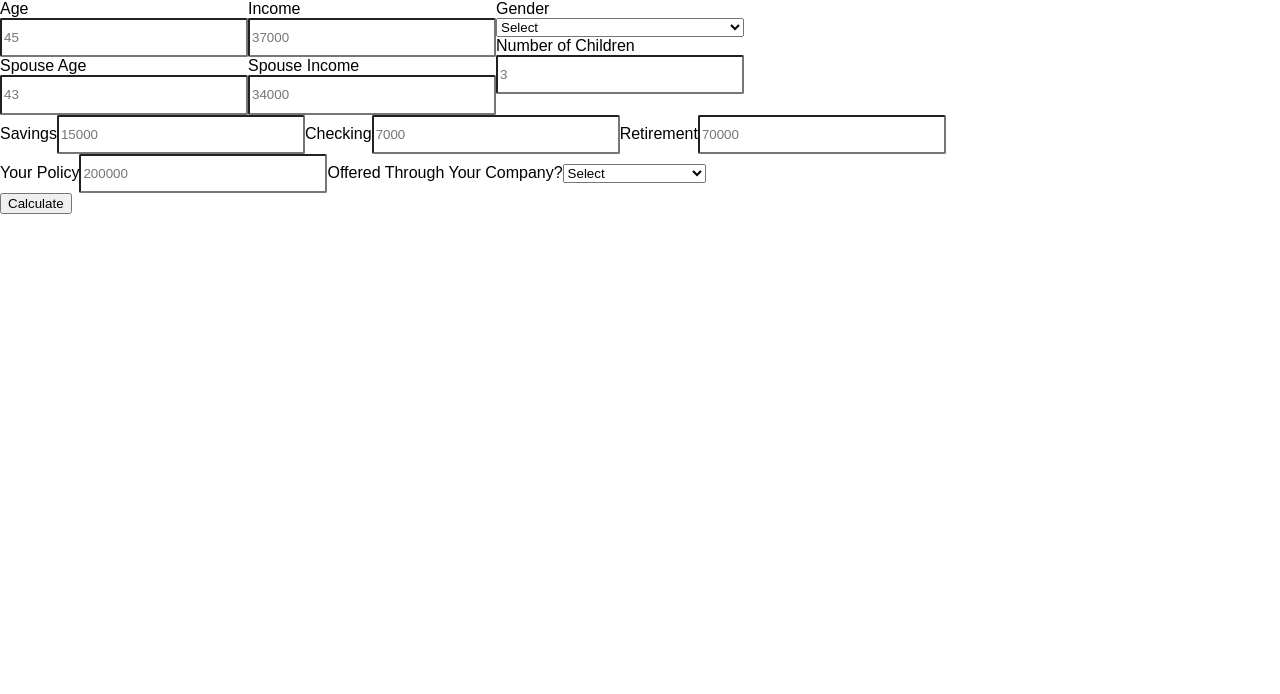
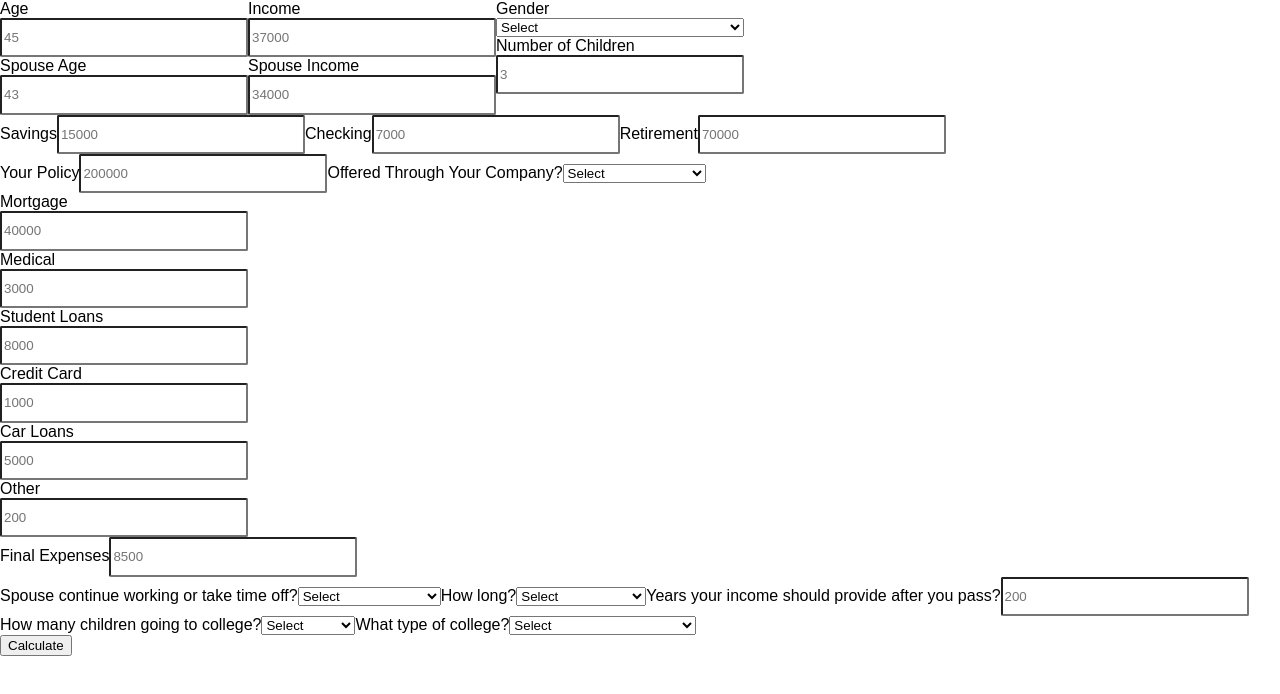
Before and after one commit to tdmiller1/oneamerica-insurance-calculator, a React (Create React App) app: page /#/ in a window 1280 px wide. Shown: the top 694 px of the page. Built offline with nearby package versions, Linux system fonts and the light colour scheme.

Commit message:
Finish adding all form fields

```diff
--- a/src/components/Home.js
+++ b/src/components/Home.js
@@ -133,11 +133,77 @@ class Home extends Component {
                     </section>
 
                     <section className="immediate-needs">
+                        <div className="input-wrapper">
+                            <label for="mortgage">Mortgage</label>
+                            <input type="text" name="mortgage" placeholder="40000"/>
 
+                            <label for="medical">Medical</label>
+                            <input type="text" name="medical" placeholder="3000"/>
+                        </div>
+
+                        <div className="input-wrapper">
+                            <label for="student-loans">Student Loans</label>
+                            <input type="text" name="student-loans" placeholder="8000"/>
+
+                            <label for="credit-card">Credit Card</label>
+                            <input type="text" name="credit-card" placeholder="1000"/>
+                        </div>
+
+                        <div className="input-wrapper">
+                            <label for="car-loans">Car Loans</label>
+                            <input type="text" name="car-loans" placeholder="5000"/>
+
+                            <label for="other">Other</label>
+                            <input type="text" name="other" placeholder="200"/>
+                        </div>
+
+                        <label for="final-expenses">Final Expenses</label>
+                        <input type="text" name="final-expenses" placeholder="8500"/>
                     </section>
 
+                    {/*  THIS IS WHERE LONG TERM NEEDS IS */}
+
                     <section className="long-term-needs">
+                        <label for="spouse-working">Spouse continue working or take time off?</label>
+                        <select name="spouse-working" required>
+                            <option disabled selected>Select</option>
+                            <option>Continue Working</option>
+                            <option>Take Time Off</option>
+                            <option>Prefer not to answer</option>
+                        </select>
 
+                        <label for="spouse-length">How long?</label>
+                        <select name="spouse-length" required>
+                            <option disabled selected>Select</option>
+                            <option>1/2 year</option>
+                            <option>1 year</option>
+                            <option>1 1/2 years</option>
+                            <option>2 years</option>
+                            <option>More than 2 years</option>
+                        </select>
+
+                        <label for="years-length">Years your income should provide after you pass?</label>
+                        <input type="text" name="years-length" placeholder="200"/>
+
+                        <label for="children-to-college">How many children going to college?</label>
+                        <select name="children-to-college" required>
+                            <option disabled selected>Select</option>
+                            <option>0</option>
+                            <option>1</option>
+                            <option>2</option>
+                            <option>3</option>
+                            <option>More than 3</option>
+                        </select>
+
+                        <label for="type-of-college">What type of college?</label>
+                        <select name="type-of-college" required>
+                            <option disabled selected>Select</option>
+                            <option>Public University</option>
+                            <option>Private College</option>
+                            <option>Trade School</option>
+                            <option>Community College</option>
+                            <option>Other / Prefer not to answer</option>
+                        </select>
                     </section>
 
                     <button type="submit">Calculate</button>
```
